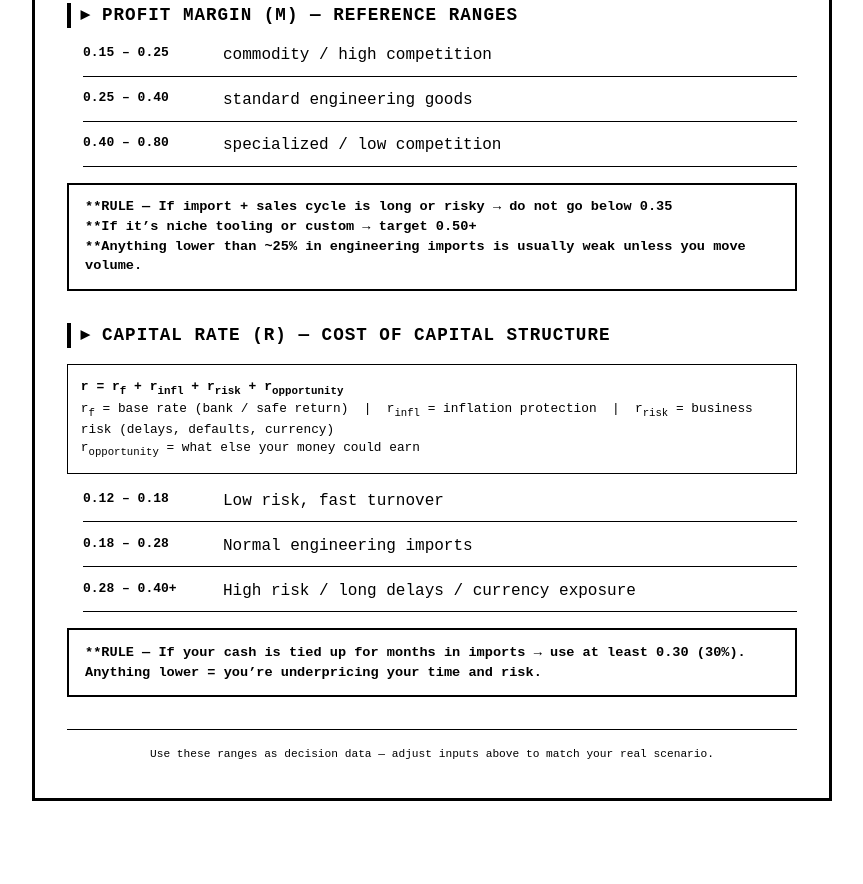
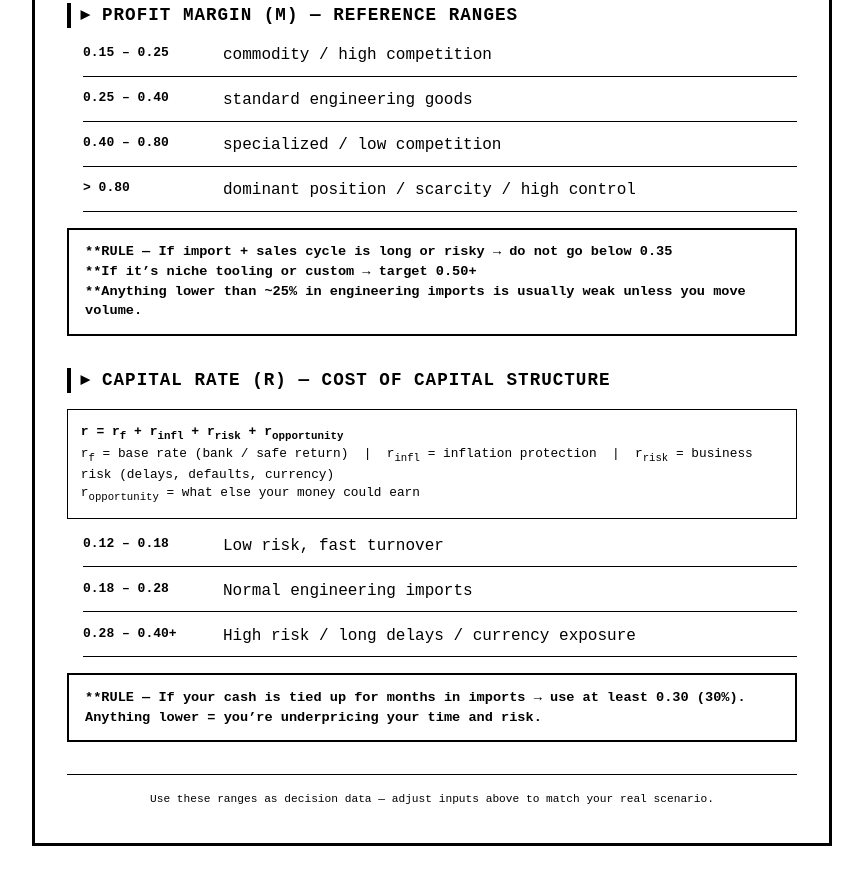
Before and after one commit to quincunx-systems/Pricing-Formula-Engineering-Sector, a plain HTML site: page Index.html in a window 1280 px wide. Shown: the part 964-1848 px from the top of the page, without its empty margins (208-1071 px from the left). Before the commit the page ends 1813 px from the top, so only its background shows below. Drawn offline with Linux system fonts and the light colour scheme.

Commit message:
Update Index.html with new case item and rules
Add new case item for dominant position and update rules.

```diff
--- a/Index.html
+++ b/Index.html
@@ -373,6 +373,11 @@
           <span class="case-range">0.40 – 0.80</span>
           <span class="case-desc">specialized / low competition</span>
         </div>
+
+<div class="case-item">
+  <span class="case-range">&gt; 0.80</span>
+  <span class="case-desc">dominant position / scarcity / high control</span>
+</div>
       </div>
       <div class="hard-rule">
         **RULE — If import + sales cycle is long or risky → <strong>do not go below 0.35</strong><br>
```
